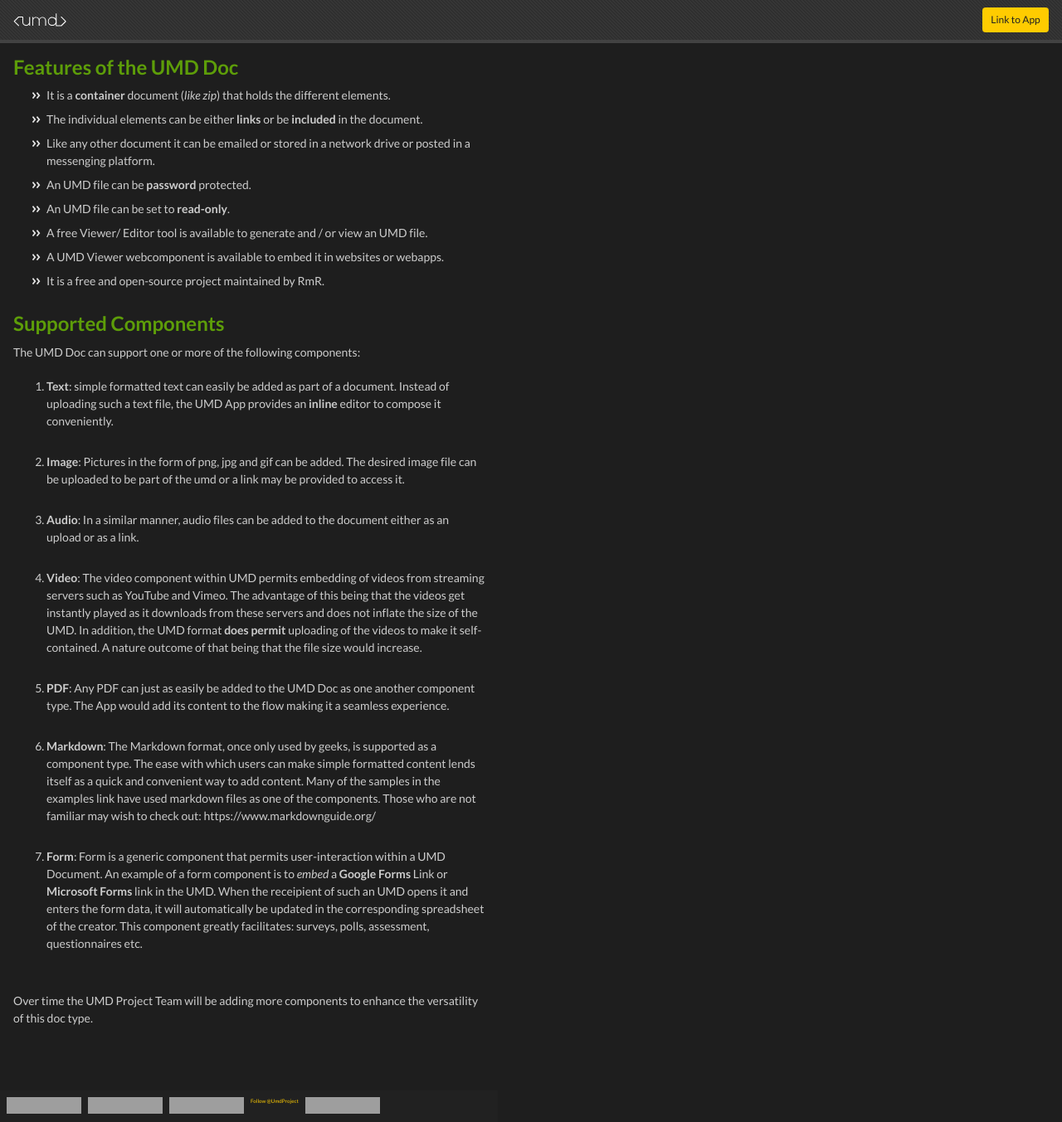
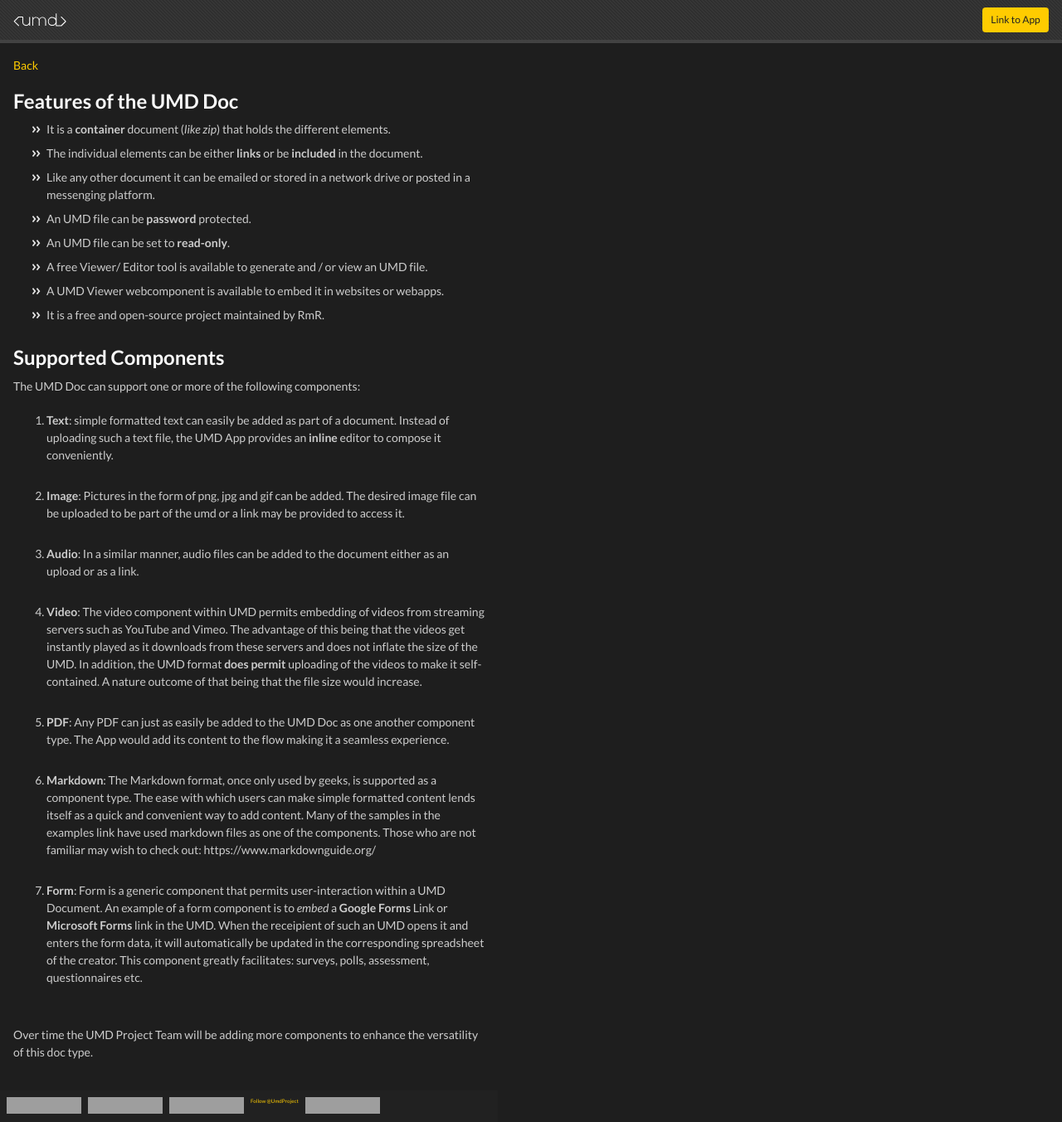
Before and after one commit to umd-project/umd-docs, a Jekyll site: the page built from features.md, in a window 1280 px wide. Shown: the whole page at 83% size. Built offline with Jekyll 4.4.1, drawn with Linux system fonts in a browser that asks for light colours; comment, search, counter and statistics services are not loaded; grey boxes are pictures that could not be loaded.

Commit message:
updated content

```diff
--- a/features.md
+++ b/features.md
@@ -2,8 +2,9 @@
 layout: default
 title: Features
 ---
+[Back](../)
+<br/>
 ## Features of the UMD Doc
-{: .subtitle }
 
 * It is a **container** document (*like zip*) that holds the different elements.
 * The individual elements can be either **links** or be **included** in the document.
@@ -15,7 +16,6 @@ title: Features
 * It is a free and open-source project maintained by RmR.
 
 ## Supported Components
-{: .subtitle }
 The UMD Doc can support one or more of the following components:
 
 1. **Text**: simple formatted text can easily be added as part of a document. Instead of uploading such a text file, the UMD App provides an **inline** editor to compose it conveniently.
```
Also changed, not shown: downloads.md (+2 -0 lines), index.md (+1 -2 lines), README.md.
